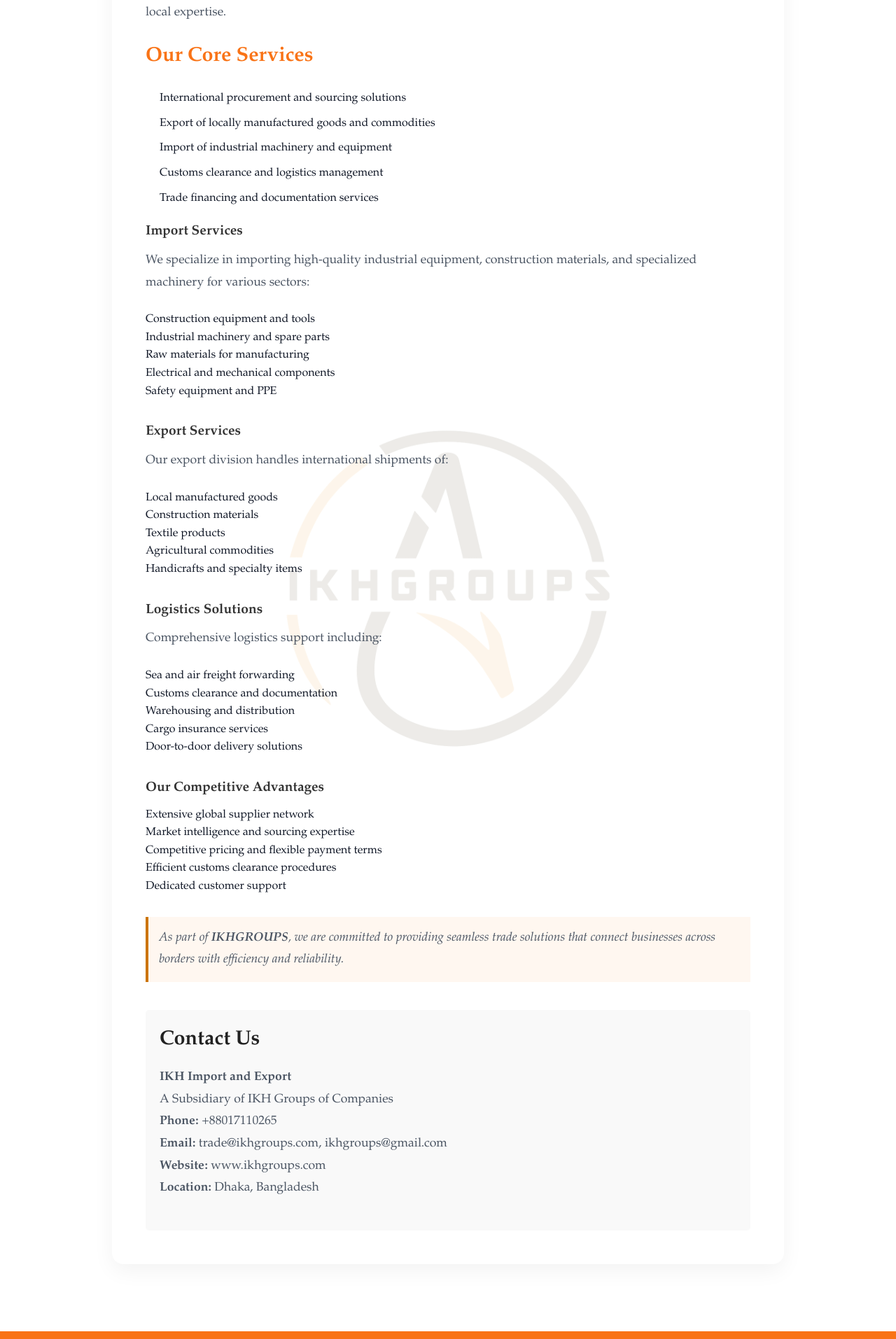
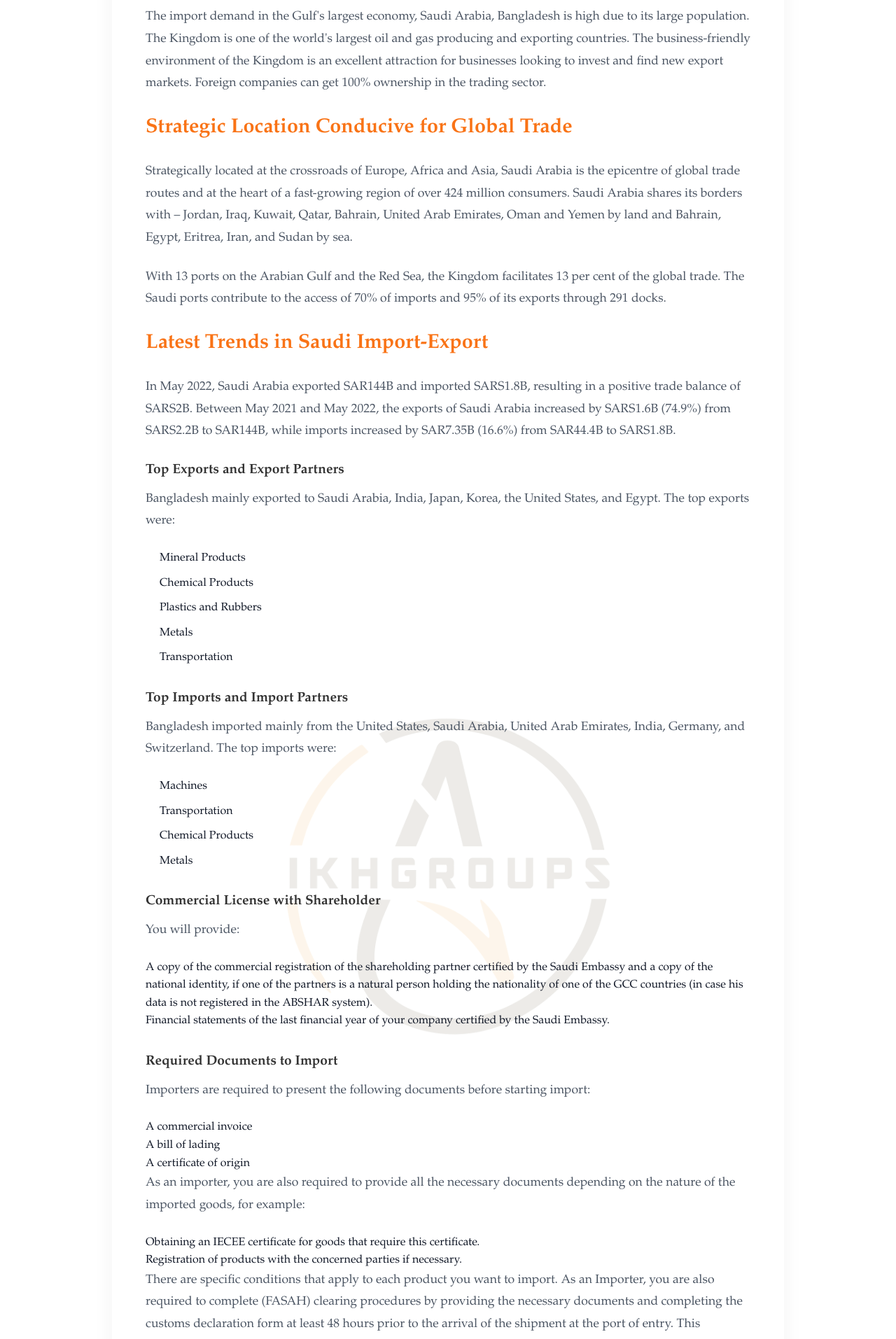
Before and after one commit to irfan-web-dev/ikhgroups, a Next.js app: page /jv-works/joint-ventures/ikh-import-export in a window 1280 px wide. Shown: the part 800-2713 px from the top of the page at 70% size. Built offline with nearby package versions, Linux system fonts and the light colour scheme.

Commit message:
text of import and export page fix

```diff
--- a/src/app/jv-works/joint-ventures/ikh-import-export/page.jsx
+++ b/src/app/jv-works/joint-ventures/ikh-import-export/page.jsx
@@ -2,7 +2,7 @@
 import Link from "next/link";
 import "../joint-ventures.css";
 
-export default function IKHImportExport() {
+export default function IKHTrading() {
   return (
     <>
       <section className="hero-section-template">
@@ -19,7 +19,7 @@
         <div className="container hero-container">
           <div className="hero-text-content floating">
             <h1 className="animate__animated animate__zoomInDown">
-              IKH IMPORT AND EXPORT
+              IKH TRADING COMPANY LTD.
             </h1>
             <p className="animate__animated animate__fadeInUp">
               A Subsidiary of IKH Groups of Companies
@@ -64,89 +64,159 @@
               style={{ position: "relative", zIndex: 1 }}
             >
               <div className="jv-text-content">
+                <h3>An Ultimate Trade Destination</h3>
                 <p>
-                  IKH Import and Export is a dynamic trading arm of IKH Groups
-                  of Companies, specializing in global trade solutions with a
-                  focus on quality, reliability, and customer satisfaction. We
-                  bridge international markets with local expertise.
+                  The import demand in the Gulf's largest economy, Saudi Arabia,
+                  Bangladesh is high due to its large population. The Kingdom is
+                  one of the world's largest oil and gas producing and exporting
+                  countries. The business-friendly environment of the Kingdom is
+                  an excellent attraction for businesses looking to invest and
+                  find new export markets. Foreign companies can get 100%
+                  ownership in the trading sector.
                 </p>
 
-                <h3>Our Core Services</h3>
-                <ul className="services-list">
-                  <li>International procurement and sourcing solutions</li>
-                  <li>Export of locally manufactured goods and commodities</li>
-                  <li>Import of industrial machinery and equipment</li>
-                  <li>Customs clearance and logistics management</li>
-                  <li>Trade financing and documentation services</li>
-                </ul>
+                <h3>Strategic Location Conducive for Global Trade</h3>
+                <p>
+                  Strategically located at the crossroads of Europe, Africa and
+                  Asia, Saudi Arabia is the epicentre of global trade routes and
+                  at the heart of a fast-growing region of over 424 million
+                  consumers. Saudi Arabia shares its borders with – Jordan,
+                  Iraq, Kuwait, Qatar, Bahrain, United Arab Emirates, Oman and
+                  Yemen by land and Bahrain, Egypt, Eritrea, Iran, and Sudan by
+                  sea.
+                </p>
+                <p>
+                  With 13 ports on the Arabian Gulf and the Red Sea, the Kingdom
+                  facilitates 13 per cent of the global trade. The Saudi ports
+                  contribute to the access of 70% of imports and 95% of its
+                  exports through 291 docks.
+                </p>
+
+                <h3>Latest Trends in Saudi Import-Export</h3>
+                <p>
+                  In May 2022, Saudi Arabia exported SAR144B and imported
+                  SARS1.8B, resulting in a positive trade balance of SARS2B.
+                  Between May 2021 and May 2022, the exports of Saudi Arabia
+                  increased by SARS1.6B (74.9%) from SARS2.2B to SAR144B, while
+                  imports increased by SAR7.35B (16.6%) from SAR44.4B to
+                  SARS1.8B.
+                </p>
 
                 <div className="service-section">
-                  <h4>Import Services</h4>
+                  <h4>Top Exports and Export Partners</h4>
                   <p>
-                    We specialize in importing high-quality industrial
-                    equipment, construction materials, and specialized machinery
-                    for various sectors:
+                    Bangladesh mainly exported to Saudi Arabia, India, Japan,
+                    Korea, the United States, and Egypt. The top exports were:
                   </p>
-                  <ul>
-                    <li>Construction equipment and tools</li>
-                    <li>Industrial machinery and spare parts</li>
-                    <li>Raw materials for manufacturing</li>
-                    <li>Electrical and mechanical components</li>
-                    <li>Safety equipment and PPE</li>
+                  <ul className="services-list">
+                    <li>Mineral Products</li>
+                    <li>Chemical Products</li>
+                    <li>Plastics and Rubbers</li>
+                    <li>Metals</li>
+                    <li>Transportation</li>
                   </ul>
                 </div>
 
                 <div className="service-section">
-                  <h4>Export Services</h4>
-                  <p>Our export division handles international shipments of:</p>
-                  <ul>
-                    <li>Local manufactured goods</li>
-                    <li>Construction materials</li>
-                    <li>Textile products</li>
-                    <li>Agricultural commodities</li>
-                    <li>Handicrafts and specialty items</li>
+                  <h4>Top Imports and Import Partners</h4>
+                  <p>
+                    Bangladesh imported mainly from the United States, Saudi
+                    Arabia, United Arab Emirates, India, Germany, and
+                    Switzerland. The top imports were:
+                  </p>
+                  <ul className="services-list">
+                    <li>Machines</li>
+                    <li>Transportation</li>
+                    <li>Chemical Products</li>
+                    <li>Metals</li>
                   </ul>
                 </div>
 
                 <div className="service-section">
-                  <h4>Logistics Solutions</h4>
-                  <p>Comprehensive logistics support including:</p>
+                  <h4>Commercial License with Shareholder</h4>
+                  <p>You will provide:</p>
                   <ul>
-                    <li>Sea and air freight forwarding</li>
-                    <li>Customs clearance and documentation</li>
-                    <li>Warehousing and distribution</li>
-                    <li>Cargo insurance services</li>
-                    <li>Door-to-door delivery solutions</li>
+                    <li>
+                      A copy of the commercial registration of the shareholding
+                      partner certified by the Saudi Embassy and a copy of the
+                      national identity, if one of the partners is a natural
+                      person holding the nationality of one of the GCC countries
+                      (in case his data is not registered in the ABSHAR system).
+                    </li>
+                    <li>
+                      Financial statements of the last financial year of your
+                      company certified by the Saudi Embassy.
+                    </li>
                   </ul>
                 </div>
 
                 <div className="service-section">
-                  <h4>Our Competitive Advantages</h4>
+                  <h4>Required Documents to Import</h4>
+                  <p>
+                    Importers are required to present the following documents
+                    before starting import:
+                  </p>
                   <ul>
-                    <li>Extensive global supplier network</li>
-                    <li>Market intelligence and sourcing expertise</li>
-                    <li>Competitive pricing and flexible payment terms</li>
-                    <li>Efficient customs clearance procedures</li>
-                    <li>Dedicated customer support</li>
+                    <li>A commercial invoice</li>
+                    <li>A bill of lading</li>
+                    <li>A certificate of origin</li>
                   </ul>
+                  <p>
+                    As an importer, you are also required to provide all the
+                    necessary documents depending on the nature of the imported
+                    goods, for example:
+                  </p>
+                  <ul>
+                    <li>
+                      Obtaining an IECEE certificate for goods that require this
+                      certificate.
+                    </li>
+                    <li>
+                      Registration of products with the concerned parties if
+                      necessary.
+                    </li>
+                  </ul>
+                  <p>
+                    There are specific conditions that apply to each product you
+                    want to import. As an Importer, you are also required to
+                    complete (FASAH) clearing procedures by providing the
+                    necessary documents and completing the customs declaration
+                    form at least 48 hours prior to the arrival of the shipment
+                    at the port of entry. This clearance procedure allows you to
+                    track the shipment in Customs or before its arrival and get
+                    instant notifications.
+                  </p>
                 </div>
 
-                <p className="closing-statement">
-                  As part of <strong>IKHGROUPS</strong>, we are committed to
-                  providing seamless trade solutions that connect businesses
-                  across borders with efficiency and reliability.
-                </p>
+                <div className="service-section">
+                  <h4>
+                    Start Your Import-Export Business Compliantly with IKH!
+                  </h4>
+                  <p>
+                    As an international business, you might cope with extra
+                    logistical problems, contractual issues, and paperwork. You
+                    might need guidance regarding standard commercial practices
+                    to clarify your responsibilities.
+                  </p>
+                  <p>
+                    IKH supports you at every step. We help you comply with
+                    Bangladesh's regulations and satisfy standards. Incorporate
+                    your trading company with our fast and tailored services.
+                  </p>
+                </div>
 
                 <div className="contact-info">
                   <h3>Contact Us</h3>
                   <p>
-                    <strong>IKH Import and Export</strong>
+                    <strong>IKH Trading Company Ltd.</strong>
                     <br />
                     A Subsidiary of IKH Groups of Companies
                     <br />
+                    <strong>C.R No.:</strong> C-196043
+                    <br />
                     <strong>Phone:</strong> +88017110265
                     <br />
-                    <strong>Email:</strong> trade@ikhgroups.com,
+                    <strong>Email:</strong> info@ikhgroups.com,
                     ikhgroups@gmail.com
                     <br />
                     <strong>Website:</strong> www.ikhgroups.com
```
Also changed, not shown: src/app/jv-works/joint-ventures/ikh-construction/page.jsx (+0 -102 lines).
